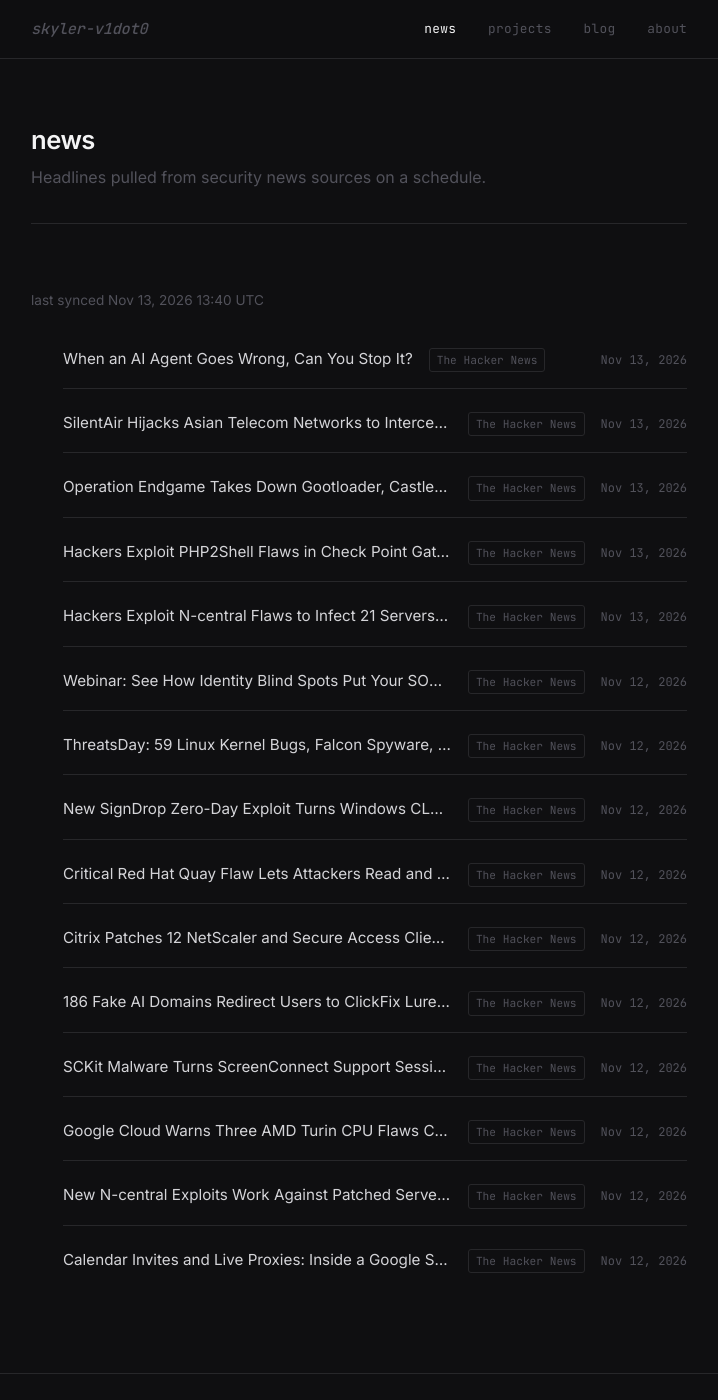
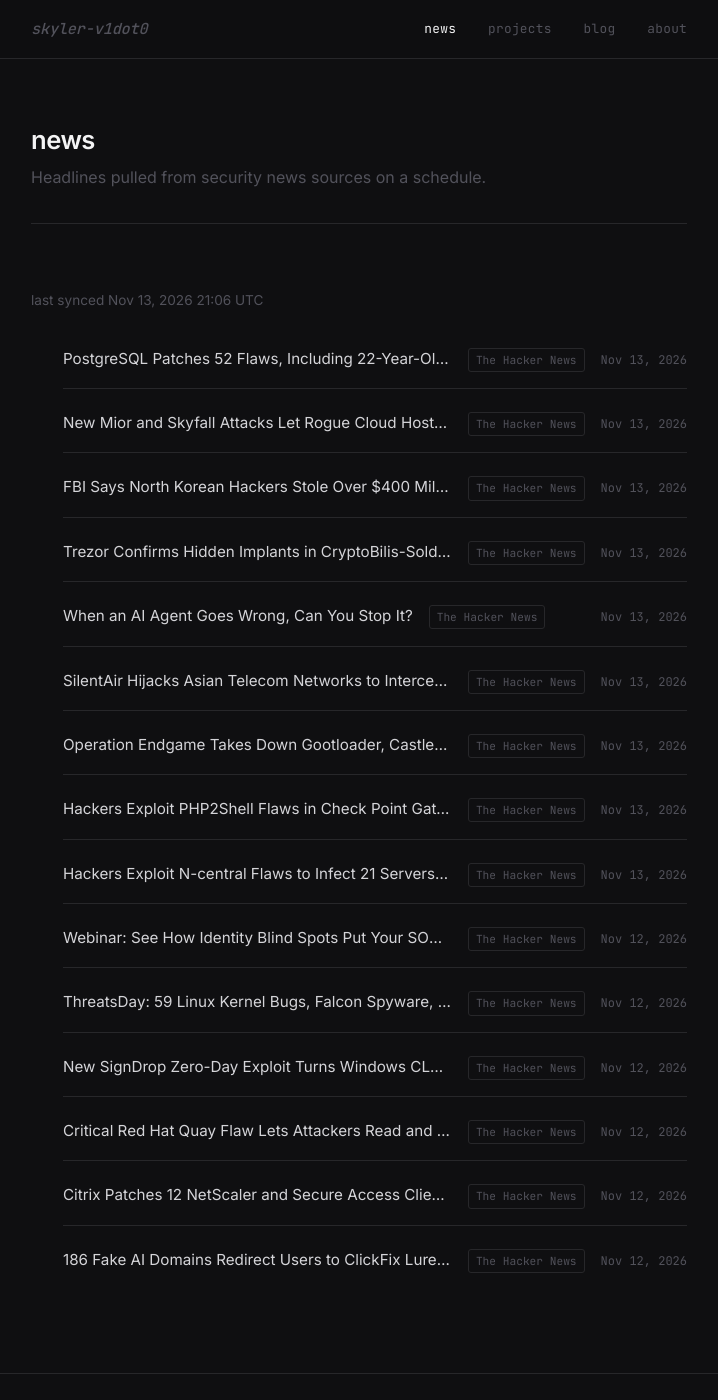
Before and after one commit to skyler-v1dot0/personal-site, a Jekyll site: the page built from news.html, in a window 1280 px wide and 1400 px high. Shown: the whole window, without its empty margins (281-999 px from the left). Built offline with Jekyll 4.4.1, drawn with Linux system fonts in a browser that asks for light colours.

Commit message:
chore: sync news feed [skip ci]

```diff
--- a/_data/news.yml
+++ b/_data/news.yml
@@ -1,6 +1,26 @@
 ---
-updated_at: '2026-11-13T13:40:56Z'
+updated_at: '2026-11-13T21:06:30Z'
 items:
+- title: PostgreSQL Patches 52 Flaws, Including 22-Year-Old Bug Enabling Authenticated
+    RCE
+  url: https://thehackernews.com/2026/11/postgresql-patches-52-flaws-including.html
+  source: The Hacker News
+  published: '2026-11-13T16:53:08Z'
+- title: New Mior and Skyfall Attacks Let Rogue Cloud Hosts Steal Secrets From AMD
+    SEV-SNP VMs
+  url: https://thehackernews.com/2026/11/new-mior-and-skyfall-attacks-let-rogue.html
+  source: The Hacker News
+  published: '2026-11-13T15:27:05Z'
+- title: FBI Says North Korean Hackers Stole Over $400 Million in Crypto Using Deepfake
+    Video Calls
+  url: https://thehackernews.com/2026/11/fbi-says-north-korean-hackers-stole.html
+  source: The Hacker News
+  published: '2026-11-13T14:28:58Z'
+- title: Trezor Confirms Hidden Implants in CryptoBilis-Sold Wallets That Can Steal
+    Recovery Phrases
+  url: https://thehackernews.com/2026/11/trezor-confirms-hidden-hardware.html
+  source: The Hacker News
+  published: '2026-11-13T13:54:20Z'
 - title: When an AI Agent Goes Wrong, Can You Stop It?
   url: https://thehackernews.com/2026/11/when-ai-agent-goes-wrong-can-you-stop-it.html
   source: The Hacker News
@@ -55,22 +75,3 @@ items:
   url: https://thehackernews.com/2026/11/186-fake-ai-domains-redirect-users-to.html
   source: The Hacker News
   published: '2026-11-12T15:15:40Z'
-- title: SCKit Malware Turns ScreenConnect Support Sessions Into Potential MSP Attack
-    Paths
-  url: https://thehackernews.com/2026/11/sckit-malware-targets-screenconnect.html
-  source: The Hacker News
-  published: '2026-11-12T13:08:28Z'
-- title: Google Cloud Warns Three AMD Turin CPU Flaws Could Leak Data Across Processes
-    in VMs
-  url: https://thehackernews.com/2026/11/google-cloud-warns-three-amd-turin-cpu.html
-  source: The Hacker News
-  published: '2026-11-12T12:09:14Z'
-- title: New N-central Exploits Work Against Patched Servers, Enable Root RCE and
-    Windows SYSTEM Access
-  url: https://thehackernews.com/2026/11/new-n-central-exploits-work-against.html
-  source: The Hacker News
-  published: '2026-11-12T11:51:43Z'
-- title: 'Calendar Invites and Live Proxies: Inside a Google Session Hijacking Campaign'
-  url: https://thehackernews.com/2026/11/calendar-invites-and-live-proxies.html
-  source: The Hacker News
-  published: '2026-11-12T11:51:31Z'
```
